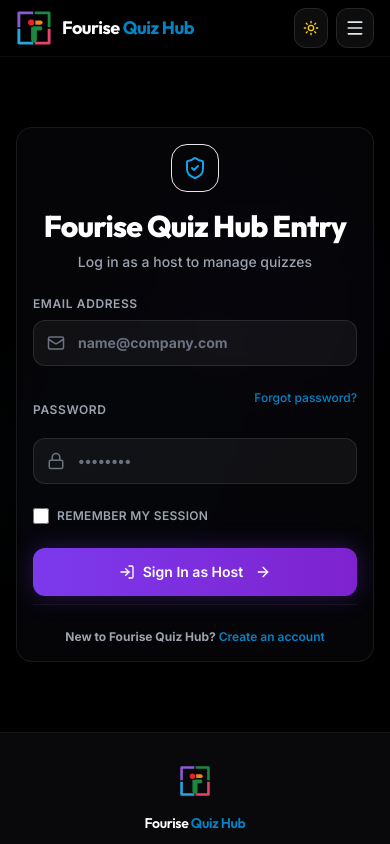
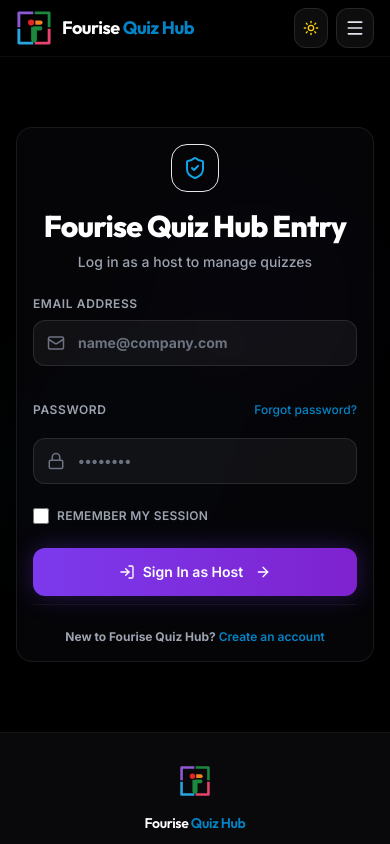
Before and after one commit to sanskrutikothari18/QuizForge, a React (Vite) app in the folder client/: page /login in a window 390 px wide. Shown: the top 844 px of the page. Built offline with nearby package versions, Linux system fonts and the light colour scheme; no server answers.

Commit message:
Enhance forgot password email pre-fill and light/dark theme responsiveness

```diff
--- a/client/src/pages/ForgotPassword.jsx
+++ b/client/src/pages/ForgotPassword.jsx
@@ -1,6 +1,6 @@
 import React, { useState } from 'react';
 import { useForm } from 'react-hook-form';
-import { Link, useNavigate } from 'react-router-dom';
+import { Link, useNavigate, useLocation } from 'react-router-dom';
 import { motion, AnimatePresence } from 'framer-motion';
 import { Mail, ArrowLeft, ArrowRight, ShieldCheck, AlertCircle, KeyRound, Lock, Check } from 'lucide-react';
 import toast from 'react-hot-toast';
@@ -12,9 +12,12 @@ export default function ForgotPassword() {
   const { themeMode } = useTheme();
   const isLight = themeMode === 'light';
   const navigate = useNavigate();
+  const location = useLocation();
+  const initialEmail = location.state?.email || '';
+
   const [step, setStep] = useState(1);
   const [isLoading, setIsLoading] = useState(false);
-  const [email, setEmail] = useState('');
+  const [email, setEmail] = useState(initialEmail);
   const [securityQuestion, setSecurityQuestion] = useState('');
   const [resetToken, setResetToken] = useState('');
   const [remainingAttempts, setRemainingAttempts] = useState(null);
@@ -22,8 +25,20 @@ export default function ForgotPassword() {
   const {
     register: registerEmail,
     handleSubmit: handleSubmitEmail,
+    setValue: setEmailValue,
     formState: { errors: errorsEmail },
-  } = useForm();
+  } = useForm({
+    defaultValues: {
+      email: initialEmail,
+    },
+  });
+
+  React.useEffect(() => {
+    if (initialEmail) {
+      setEmailValue('email', initialEmail);
+      setEmail(initialEmail);
+    }
+  }, [initialEmail, setEmailValue]);
 
   const {
     register: registerAnswer,
@@ -212,7 +227,7 @@ export default function ForgotPassword() {
                 onSubmit={handleSubmitAnswer(onAnswerSubmit)}
                 className="space-y-6"
               >
-                <div className={`p-4 rounded-2xl border text-sm font-medium mb-4 text-center ${isLight ? 'bg-secondary/5 border-secondary/20 text-gray-800' : 'bg-secondary/10 border-secondary/20 text-secondary'}`}>
+                <div className={`p-4 rounded-2xl border text-sm font-semibold mb-4 text-center ${isLight ? 'bg-secondary/10 border-secondary/30 text-gray-900' : 'bg-secondary/10 border-secondary/20 text-secondary'}`}>
                   {securityQuestion}
                 </div>
 
@@ -256,9 +271,7 @@ export default function ForgotPassword() {
                 <button
                   type="submit"
                   disabled={isLoading}
-                  className={`w-full btn-premium py-3.5 px-4 flex items-center justify-center gap-2 text-sm font-bold shadow-secondary-glow cursor-pointer ${
-                    isLight ? 'bg-gray-100 text-gray-900 hover:bg-gray-200 border border-gray-200' : 'btn-secondary-gradient text-white'
-                  } ${
+                  className={`w-full btn-premium btn-secondary-gradient text-white py-3.5 px-4 flex items-center justify-center gap-2 text-sm font-bold shadow-secondary-glow cursor-pointer ${
                     isLoading ? 'opacity-50 cursor-not-allowed' : ''
                   }`}
                 >
--- a/client/src/pages/Login.jsx
+++ b/client/src/pages/Login.jsx
@@ -6,8 +6,11 @@ import { Mail, Lock, LogIn, ArrowRight, ShieldCheck, AlertCircle } from 'lucide-
 import toast from 'react-hot-toast';
 import AnimatedPage from '../components/AnimatedPage';
 import { login } from '../services/authService';
+import { useTheme } from '../context/ThemeContext';
 
 export default function Login() {
+  const { themeMode } = useTheme();
+  const isLight = themeMode === 'light';
   const navigate = useNavigate();
   const [isLoading, setIsLoading] = useState(false);
 
@@ -92,10 +95,10 @@ export default function Login() {
             <div className="mx-auto flex h-12 w-12 items-center justify-center rounded-2xl bg-primary/15 border border-primary/20 text-primary mb-4">
               <ShieldCheck className="h-6 w-6" />
             </div>
-            <h2 className="font-outfit text-3xl font-extrabold tracking-tight text-white">
+            <h2 className={`font-outfit text-3xl font-extrabold tracking-tight ${isLight ? 'text-gray-900' : 'text-white'}`}>
               Fourise Quiz Hub Entry
             </h2>
-            <p className="mt-2 text-sm text-gray-400 font-medium">
+            <p className={`mt-2 text-sm font-medium ${isLight ? 'text-gray-600' : 'text-gray-400'}`}>
               Log in as a host to manage quizzes
             </p>
           </div>
@@ -105,7 +108,7 @@ export default function Login() {
 
               {/* Email Field */}
               <div className="space-y-2">
-                <label className="text-xs font-semibold text-gray-400 uppercase tracking-wider block text-left">
+                <label className={`text-xs font-semibold uppercase tracking-wider block text-left ${isLight ? 'text-gray-700' : 'text-gray-400'}`}>
                   Email Address
                 </label>
                 <div className="relative">
@@ -122,10 +125,12 @@ export default function Login() {
                         message: 'Please enter a valid email address',
                       },
                     })}
-                    className={`w-full rounded-xl bg-white/5 border px-4 py-3 pl-11 text-sm text-white placeholder-gray-500 transition-all focus:outline-none focus:ring-1 ${
+                    className={`w-full rounded-xl border px-4 py-3 pl-11 text-sm transition-all focus:outline-none focus:ring-1 ${
+                      isLight ? 'bg-gray-50 border-gray-200 text-gray-900 placeholder-gray-400' : 'bg-white/5 border-white/10 text-white placeholder-gray-500'
+                    } ${
                       hostForm.formState.errors.email
                         ? 'border-accent/40 focus:border-accent focus:ring-accent/30'
-                        : 'border-white/10 focus:border-primary focus:ring-primary/30'
+                        : 'focus:border-primary focus:ring-primary/30'
                     }`}
                   />
                 </div>
@@ -140,15 +145,16 @@ export default function Login() {
               {/* Password Field */}
               <div className="space-y-2">
                 <div className="flex justify-between items-center">
-                  <label className="text-xs font-semibold text-gray-400 uppercase tracking-wider block">
+                  <label className={`text-xs font-semibold uppercase tracking-wider block ${isLight ? 'text-gray-700' : 'text-gray-400'}`}>
                     Password
                   </label>
-                  <Link
-                    to="/forgot-password"
-                    className="text-xs font-medium text-secondary hover:underline cursor-pointer"
+                  <button
+                    type="button"
+                    onClick={() => navigate('/forgot-password', { state: { email: hostForm.getValues('email') } })}
+                    className="text-xs font-medium text-secondary hover:underline cursor-pointer bg-transparent border-0 p-0"
                   >
                     Forgot password?
-                  </Link>
+                  </button>
                 </div>
                 <div className="relative">
                   <div className="pointer-events-none absolute inset-y-0 left-0 flex items-center pl-3.5 text-gray-500">
@@ -164,10 +170,12 @@ export default function Login() {
                         message: 'Password must be at least 6 characters',
                       },
                     })}
-                    className={`w-full rounded-xl bg-white/5 border px-4 py-3 pl-11 text-sm text-white placeholder-gray-500 transition-all focus:outline-none focus:ring-1 ${
+                    className={`w-full rounded-xl border px-4 py-3 pl-11 text-sm transition-all focus:outline-none focus:ring-1 ${
+                      isLight ? 'bg-gray-50 border-gray-200 text-gray-900 placeholder-gray-400' : 'bg-white/5 border-white/10 text-white placeholder-gray-500'
+                    } ${
                       hostForm.formState.errors.password
                         ? 'border-accent/40 focus:border-accent focus:ring-accent/30'
-                        : 'border-white/10 focus:border-primary focus:ring-primary/30'
+                        : 'focus:border-primary focus:ring-primary/30'
                     }`}
                   />
                 </div>
@@ -187,7 +195,7 @@ export default function Login() {
                   {...hostForm.register('rememberMe')}
                   className="h-4 w-4 rounded border-white/10 bg-white/5 text-primary focus:ring-primary/30 focus:ring-offset-background"
                 />
-                <label htmlFor="rememberMe" className="ml-2 text-xs font-semibold text-gray-400 uppercase tracking-wide cursor-pointer select-none">
+                <label htmlFor="rememberMe" className={`ml-2 text-xs font-semibold uppercase tracking-wide cursor-pointer select-none ${isLight ? 'text-gray-700' : 'text-gray-400'}`}>
                   Remember my session
                 </label>
               </div>
@@ -217,7 +225,7 @@ export default function Login() {
 
           {/* Footer link */}
           <div className="mt-8 text-center border-t border-white/5 pt-6">
-            <p className="text-xs text-gray-400">
+            <p className={`text-xs ${isLight ? 'text-gray-600' : 'text-gray-400'}`}>
               New to Fourise Quiz Hub?{' '}
               <Link to="/register" className="font-semibold text-secondary hover:underline">
                 Create an account
```
